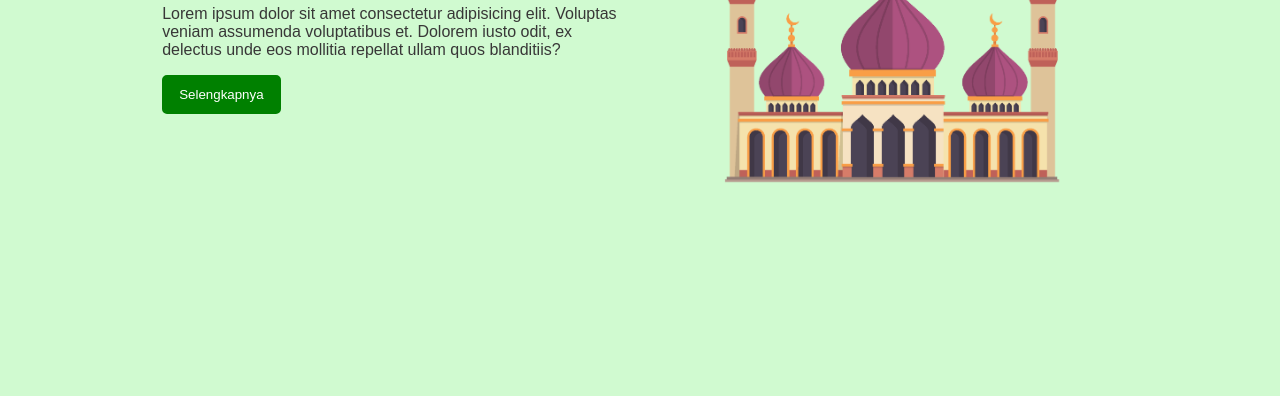
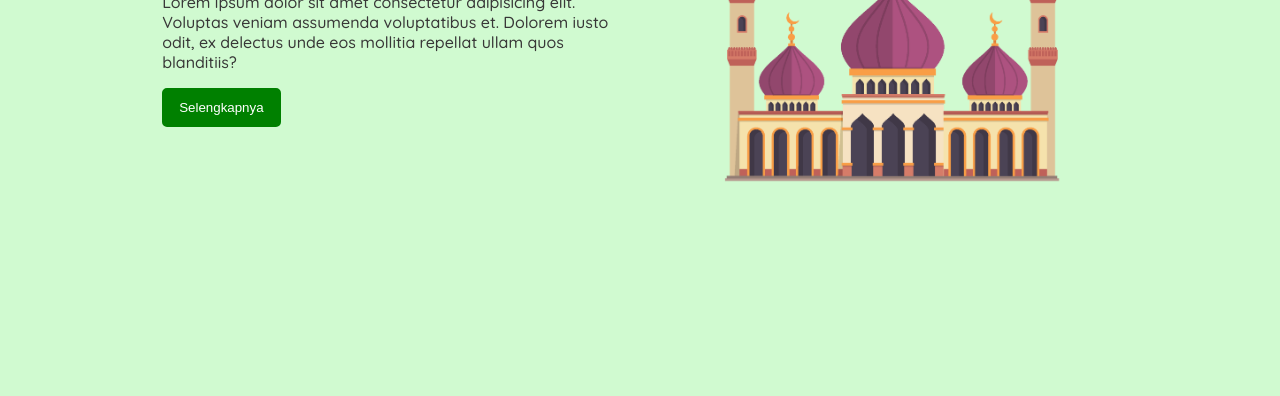
Before and after one commit to argyaWicaksana/alihsankemiri, a plain HTML site: page index.html in a window 1280 px wide. Shown: the part 280-676 px from the top of the page. Drawn offline with Linux system fonts and the light colour scheme.

Commit message:
merubah font

```diff
--- a/index.html
+++ b/index.html
@@ -11,7 +11,7 @@
 </head>
 <body>
     <nav>
-        <div class="logo"><span>masjid</span> al ihsan</div>
+        <h1 class="logo"><span>masjid</span> al ihsan</h1>
         <ul class="menu">
             <li><a href="#">home</a></li>
             <li><a href="#">about</a></li>
--- a/style.css
+++ b/style.css
@@ -1,8 +1,10 @@
+@import url('https://fonts.googleapis.com/css2?family=Quicksand:wght@500;600&display=swap');
+
 body{
     margin: 0;
     padding: 0;
     background-color: rgb(208, 250, 208);
-    font-family: sans-serif;
+    font-family: 'Quicksand', sans-serif;
     color: rgb(56, 55, 55);
 }
 a{text-decoration: none;}
```
